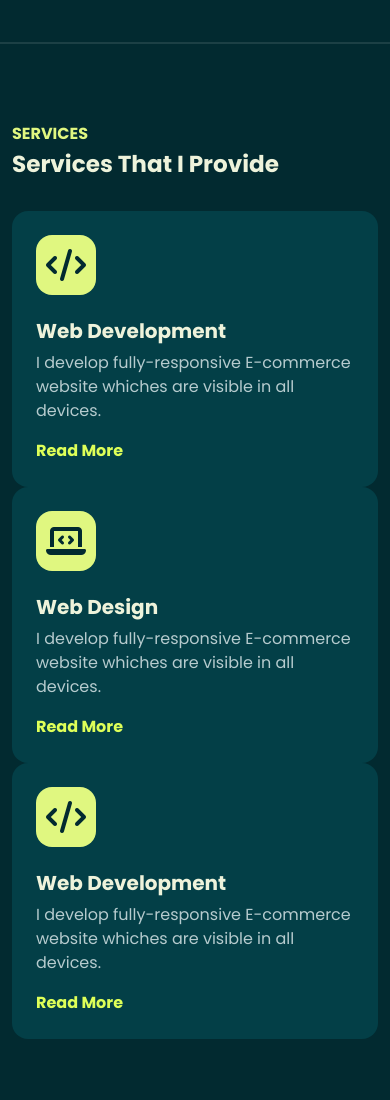
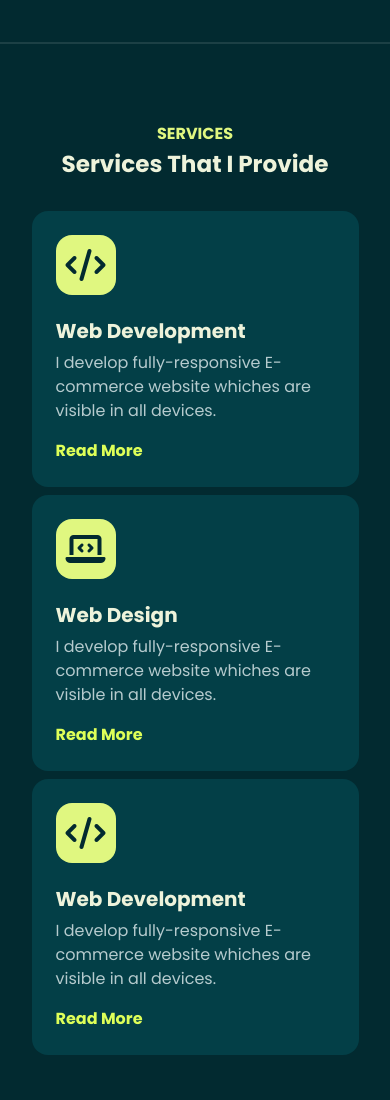
Before and after one commit to jobayer-alam-24/jobayer-alam-24-portfolio-website, a plain HTML site: page index.html in a window 390 px wide. Shown: the part 800-1900 px from the top of the page. Drawn offline with nearby package versions, Linux system fonts and the light colour scheme; a web font is replaced by a local one.

Commit message:
updated portfolio

```diff
--- a/index.html
+++ b/index.html
@@ -79,14 +79,14 @@
         <div class="container">
 
           <div class="row pb-4">
-            <div class="col-lg-8">
+            <div class="col-lg-8 text-for-card">
               <h6 class="text-brand">SERVICES</h6>
               <h3>Services That I Provide</h3>
             </div>
           </div>
 
           <div class="row">
-            <div class="col-md-4">
+            <div class="col-md-4 card-1">
               <div class="service p-4 bg-base rounded-4 hover-effect">
                 <div class="icon-area rounded-4">
                   <i class="fa-solid fa-code"></i>
@@ -96,7 +96,7 @@
                 <a href="#" class="link-custom cs-color">Read More</a>
               </div>
             </div>
-            <div class="col-md-4">
+            <div class="col-md-4 card-2">
               <div class="service p-4 bg-base rounded-4 hover-effect">
                 <div class="icon-area rounded-4">
                   <i class="fa-solid fa-laptop-code"></i>
@@ -106,7 +106,7 @@
                 <a href="#" class="link-custom cs-color">Read More</a>
               </div>
             </div>
-            <div class="col-md-4">
+            <div class="col-md-4 card-3">
               <div class="service p-4 bg-base rounded-4 hover-effect">
                 <div class="icon-area rounded-4">
                   <i class="fa-solid fa-code"></i>
--- a/style.css
+++ b/style.css
@@ -60,6 +60,29 @@ img{
 }
 .top-nav{
     background-color: var(--color-base);
+}
+@media  screen and (max-width: 990px) {
+    .card-1, .card-2{
+        width: 48.8%;
+    }
+    .card-3{
+        width: 90%;
+        margin: auto;
+        margin-top: 2%;
+    }
+}
+@media  screen and (max-width: 768px){
+    .text-for-card{
+        text-align: center;
+    }
+    .card-1, .card-2, .card-3{
+        width: 90%;
+        margin-left: auto;
+        margin-right: auto;
+    }
+    .card-2{
+        margin-top: 2%;
+    }
 }
 @media screen and (min-width: 992px) {
     .top-nav{
```
